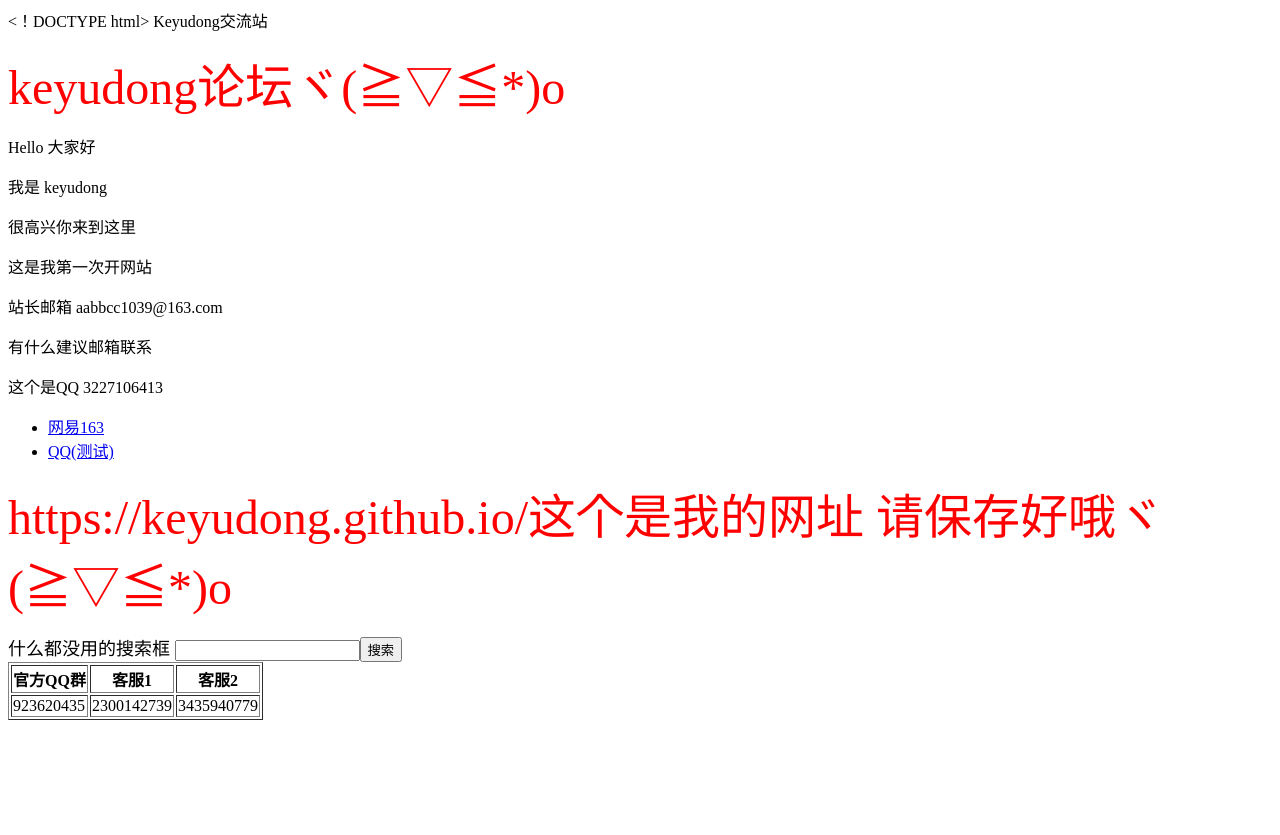
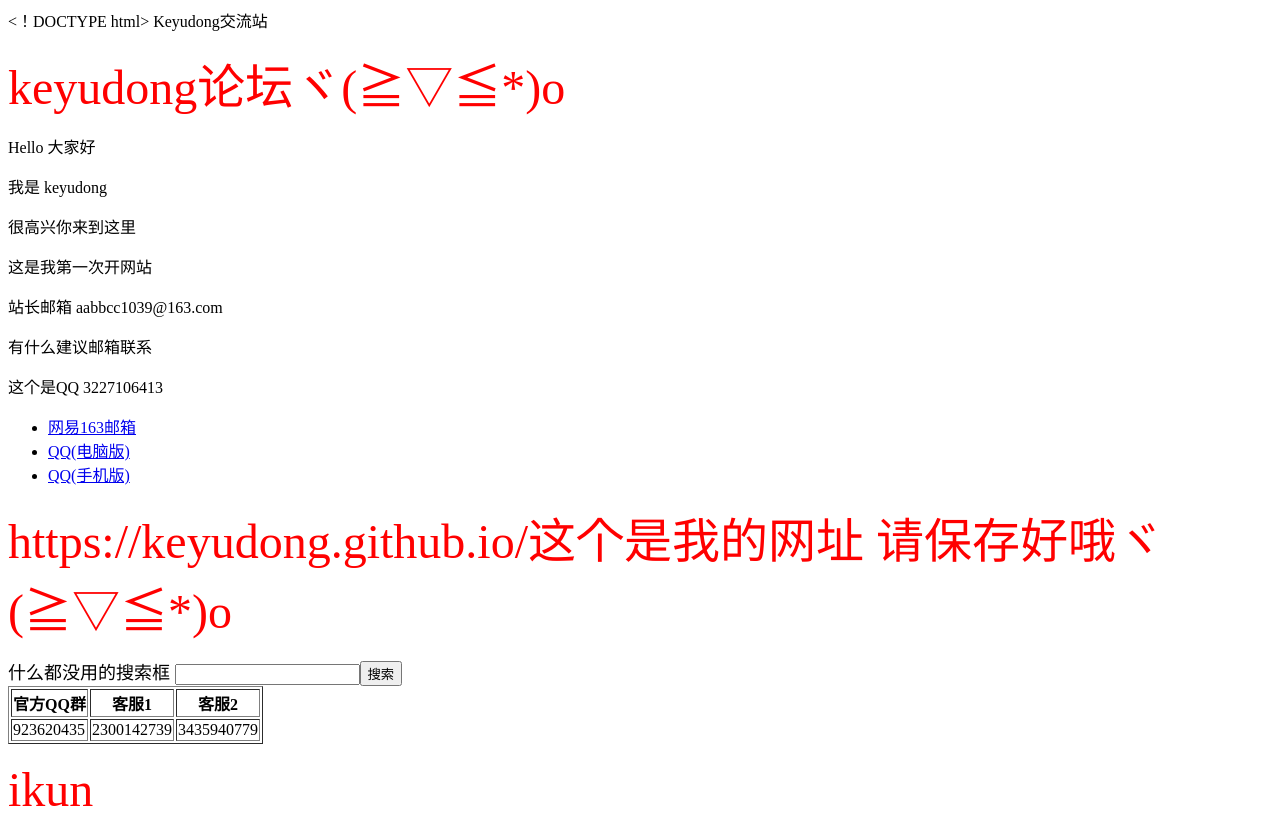
Before and after one commit to keyudong/keyudong.github.io, a plain HTML site: page index.html in a window 1280 px wide. Before the commit the page ends 800 px from the top, so only its background shows below. Drawn offline with Linux system fonts and the light colour scheme.

Commit message:
Update index.html

```diff
--- a/index.html
+++ b/index.html
@@ -15,8 +15,9 @@
 <p>有什么建议邮箱联系</p>
 <p>这个是QQ 3227106413</p>
 <ul>
-  <li> <a href="https://mail.163.com/js6/main.jsp?sid=bDAomFQZKWtKuTvyShZZmGtEsMnmFLWv&df=mail163_letter#module=welcome.WelcomeModule%7C%7B%7D">网易163</a> </li>
-  <li> <a href="https://user.qzone.qq.com/3227106413/infocenter">QQ(测试)</a> </li>
+  <li> <a href="https://mail.163.com/">网易163邮箱</a> </li>
+  <li> <a href="https://im.qq.com/pcqq">QQ(电脑版)</a> </li>
+  <li> <a href="https://im.qq.com/index">QQ(手机版)</a> </li>
 </ul>
 
 <p><font size="8" color="red">https://keyudong.github.io/这个是我的网址 请保存好哦ヾ(≧▽≦*)o</font></p>
@@ -38,3 +39,4 @@
 </table>
 </body>
 </html>
+<p><font size="10" color="red">ikun</font></p>
```
